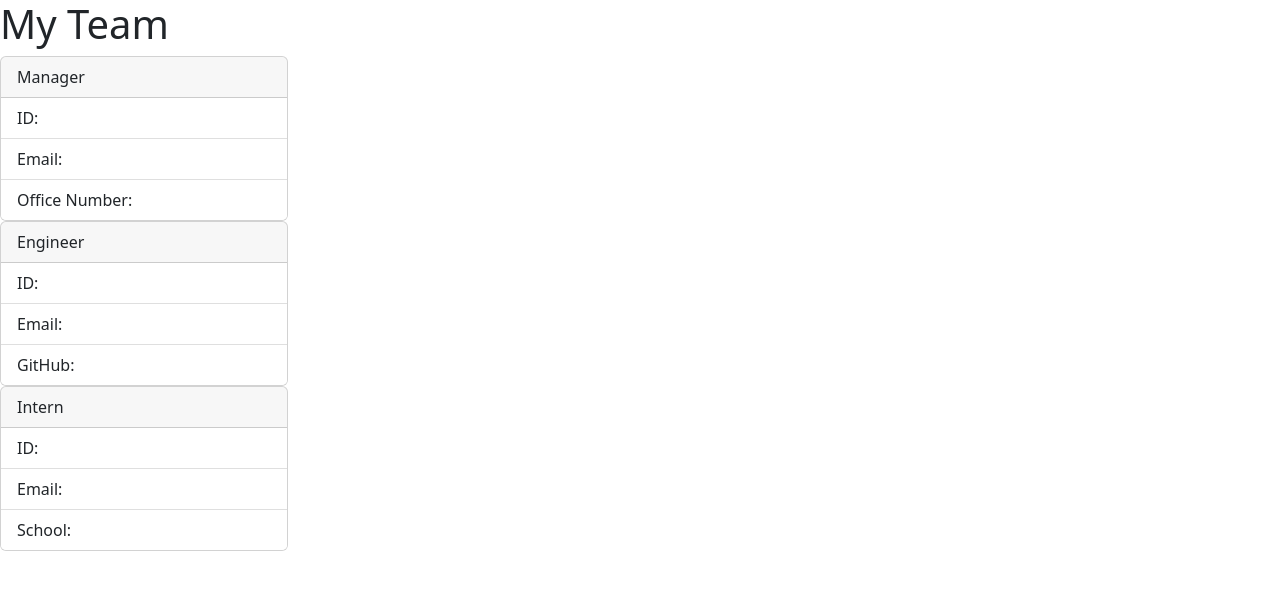
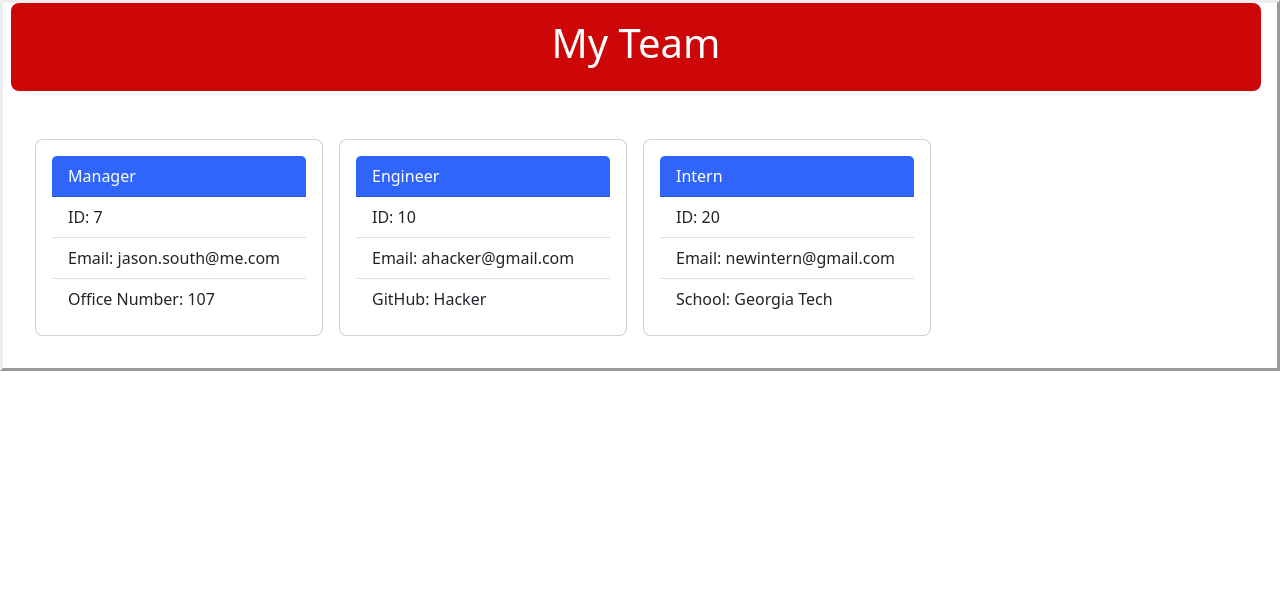
Before and after one commit to jsouth75/TeamProfileGenerator, a website: page dist/myTeam.html in a window 1280 px wide. Drawn offline with nearby package versions, Linux system fonts and the light colour scheme.

Commit message:
added style.css and fixed header

```diff
--- a/dist/myTeam.html
+++ b/dist/myTeam.html
@@ -7,12 +7,17 @@
     <link href="https://cdn.jsdelivr.net/npm/bootstrap@5.2.0/dist/css/bootstrap.min.css" rel="stylesheet"
         integrity="sha384-gH2yIJqKdNHPEq0n4Mqa/HGKIhSkIHeL5AyhkYV8i59U5AR6csBvApHHNl/vI1Bx"
         crossorigin="anonymous">
+    <link rel="stylesheet" href="./style.css">
     <title>My Team Profile</title>
 </head>
 <body>
-    <header>
-        <h1>My Team</h1>
-    </header>
+
+        <div class="container-fluid row col-12 jumbotron mb-3">
+            <header>
+                 <h1 class="text-center">My Team</h1>
+            </header>
+        </div>
+
     <main>
         <!-- Manager card -->
         <div class="card" style="width: 18rem;">
@@ -20,9 +25,9 @@
                 <i class="fas fa-mug-hot"></i>Manager
             </div>
             <ul class="list-group list-group-flush">
-                <li class="list-group-item">ID: </li>
-                <li class="list-group-item">Email: </li>
-                <li class="list-group-item">Office Number: </li>
+                <li class="list-group-item">ID: 7</li>
+                <li class="list-group-item">Email: jason.south@me.com</li>
+                <li class="list-group-item">Office Number: 107</li>
             </ul>
         </div>
         <!-- Engineer card -->
@@ -31,9 +36,9 @@
                 <i class="fas fa-mug-hot"></i>Engineer
             </div>
             <ul class="list-group list-group-flush">
-                <li class="list-group-item">ID: </li>
-                <li class="list-group-item">Email: </li>
-                <li class="list-group-item">GitHub: </li>
+                <li class="list-group-item">ID: 10</li>
+                <li class="list-group-item">Email: ahacker@gmail.com</li>
+                <li class="list-group-item">GitHub: Hacker</li>
             </ul>
         </div>
         <!-- Intern card -->
@@ -42,9 +47,9 @@
                 <i class="fas fa-mug-hot"></i>Intern
             </div>
             <ul class="list-group list-group-flush">
-                <li class="list-group-item">ID: </li>
-                <li class="list-group-item">Email: </li>
-                <li class="list-group-item">School: </li>
+                <li class="list-group-item">ID: 20</li>
+                <li class="list-group-item">Email: newintern@gmail.com</li>
+                <li class="list-group-item">School: Georgia Tech</li>
             </ul>
         </div>
 
--- /dev/null
+++ b/dist/style.css
@@ -0,0 +1,30 @@
+body {
+    border-style: outset;
+}
+
+header {
+    color: white;
+    background-color: rgb(205, 7, 7);
+    padding: 1rem;
+    margin: .5rem;
+    border-radius: .5rem;
+}
+
+main {
+    display: flex;
+    flex-wrap: wrap;
+    margin: .5rem;
+    padding: 1rem;
+}
+
+.card {
+    padding: 1rem;
+    margin: .5rem;
+    border-radius: .5rem;
+}
+
+.card-header {
+    background-color: rgb(47, 101, 251);
+    color: white;
+    border-radius: .5rem;
+}
```
